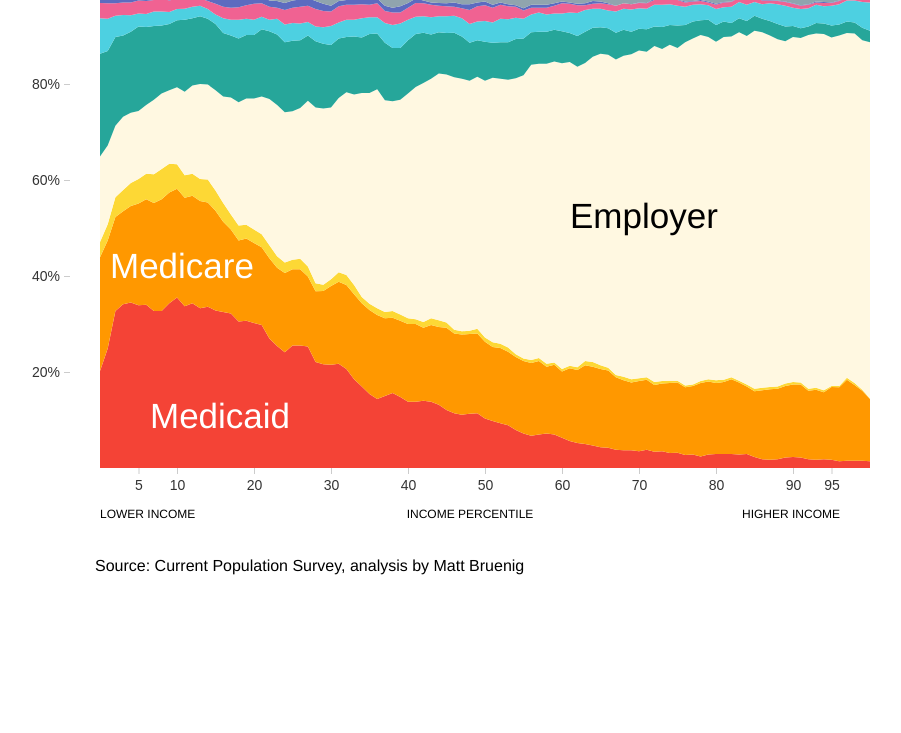
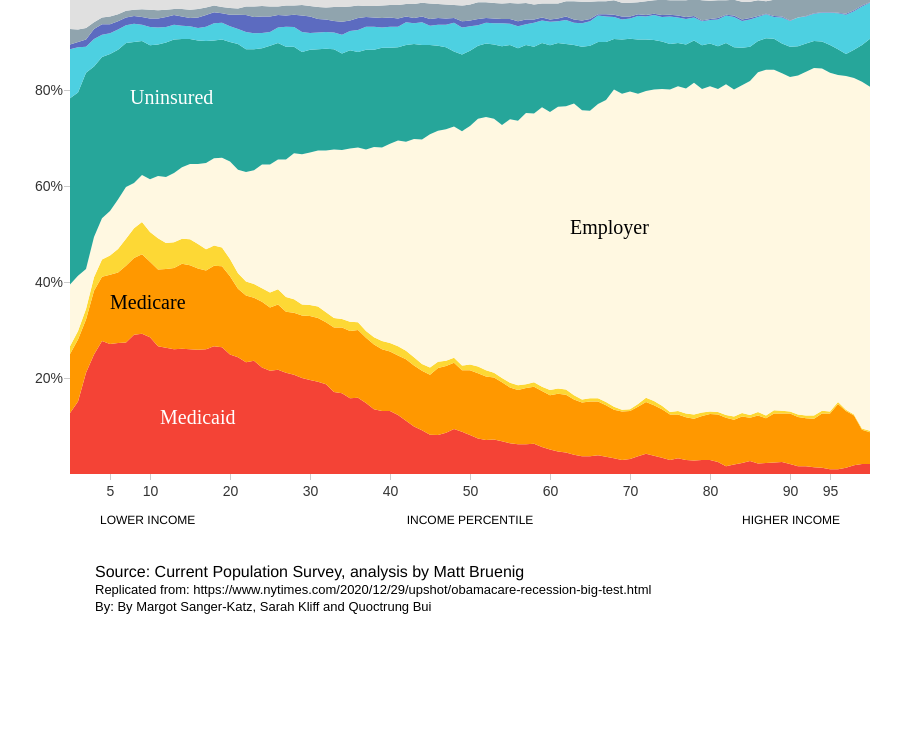
Before and after one commit to BoniOloff/interactive_income_graph, a plain HTML site: page index.html in a window 1280 px wide. Shown: the part 67-800 px from the top of the page, without its empty margins (45-946 px from the left). Drawn offline with nearby package versions, Linux system fonts and the light colour scheme.

Commit message:
Add interactifity to text

```diff
--- a/index.html
+++ b/index.html
@@ -17,6 +17,10 @@
 
         h1 {
             margin: 0 auto;
+            color: #121212;
+            font-family: nyt-cheltenham,georgia,'times new roman',times,serif;
+            font-weight: 700;
+            font-style: italic;
         }
 
         .x .tick line {
@@ -49,6 +53,8 @@
         .label {
             font-size: 35px;
             font-weight: 200;
+            font-size: 20px;
+            font-family: "arial, helvetica, sans-serif";
         }
 
         .axis-label {
@@ -60,7 +66,17 @@
             max-width: 1000px;
             margin: 0 auto;
         }
+
+        .note {
+            max-width: 1000px;
+            font-family: "nyt-franklin", arial, helvetica, sans-serif;
+            font-weight: 500;
+            font-size: 13px;
+            line-height: 17px;
+            margin: 0 auto;
+        }
     </style>
+    <title>Healthcare by income (interactive)</title>
 </head>
 
 <body>
@@ -72,6 +88,8 @@
         <svg width="1050px" height="575px">
         </svg>
         <p class="source">Source: Current Population Survey, analysis by Matt Bruenig</p>
+        <p class="note">Replicated from: https://www.nytimes.com/2020/12/29/upshot/obamacare-recession-big-test.html</p>
+        <p class="note">By: By Margot Sanger-Katz, Sarah Kliff and Quoctrung Bui</p>
 
     </div>
 </body>
@@ -83,7 +101,7 @@
 
     let width = 800;
     let height = 500;
-    let margin = { top: 10, right: 10, bottom: 10, left: 30 };
+    let margin = { top: 10, right: 10, bottom: 10, left: 0 };
 
     let sel_cols = [
             "Medicaid",
@@ -120,6 +138,9 @@
         let series2020 = d3.stack().keys(sel_cols)(d2020);
         let d2009 = data.filter(d => d.year == 2009)
         let series2009 = d3.stack().keys(sel_cols)(d2009);
+        let head = d3.select('h1')
+
+        head.text(`Healthcare by income in ${year_state}`)
 
         let color = d3.scaleOrdinal()
             .domain(sel_cols)
@@ -155,7 +176,7 @@
         let yAxisSettings = d3.axisLeft(y)
             .tickValues([.2, .4, .6, .8])
             .tickSize(6)
-            .tickPadding(4)
+            .tickPadding(1)
             .tickFormat(d3.format(".0%"))
 
         let yAxis = svg
@@ -177,25 +198,32 @@
             .attr("fill", d => color(d.key))
             .attr("d", area)
 
-        svg.append("text")
+        txt_emp = svg.append("text")
             .attr("class", "label")
             .attr("x", 500)
             .attr("y", 250)
             .text("Employer")
 
-        svg.append("text")
+        txt_medicaid = svg.append("text")
             .attr("class", "label")
-            .attr("x", 80)
-            .attr("y", 450)
+            .attr("x", 90)
+            .attr("y", 440)
             .text("Medicaid")
             .style("fill", "white")
 
-        svg.append("text")
+        txt_uninsured = svg.append("text")
+            .attr("class", "label")
+            .attr("x", 60)
+            .attr("y", 120)
+            .text("Uninsured")
+            .style("fill", "white")
+
+        txt_medicare = svg.append("text")
             .attr("class", "label")
             .attr("x", 40)
-            .attr("y", 300)
+            .attr("y", 325)
             .text("Medicare")
-            .style("fill", "white")
+            .style("fill", "black")
 
         svg.append("text")
             .attr("class", "axis-label")
@@ -225,12 +253,62 @@
             if (year_state == 2020) {
                 year_state = 2009
                 dance(series2020)
-                hed.html("U.S. Age Distribution, <span class='highlight'>In 2010</span>")
+                head.text(`Healthcare by income in ${year_state}`)
+
+                txt_emp
+                    .attr("x", 500)
+                    .attr("y", 250)
+
+                txt_medicaid
+                    .transition()
+                    .duration(1000)
+                    .ease(d3.easeLinear)
+                    .attr("x", 70)
+                    .attr("y", 405)
+
+                txt_uninsured
+                    .transition()
+                    .duration(1000)
+                    .ease(d3.easeLinear)
+                    .attr("x", 50)
+                    .attr("y", 90)
+
+                txt_medicare
+                    .transition()
+                    .duration(1000)
+                    .ease(d3.easeLinear)
+                    .attr("x", 40)
+                    .attr("y", 290)
 
             } else {
                 year_state = 2020
                 dance(series2009)
-                hed.html("U.S. Age Distribution, <span class='highlight'>In 2019</span>")
+                head.text(`Healthcare by income in ${year_state}`)
+
+                txt_emp
+                    .attr("x", 500)
+                    .attr("y", 250)
+
+                txt_medicaid
+                    .transition()
+                    .duration(1000)
+                    .ease(d3.easeLinear)
+                    .attr("x", 90)
+                    .attr("y", 440)
+
+                txt_uninsured
+                    .transition()
+                    .duration(1000)
+                    .ease(d3.easeLinear)
+                    .attr("x", 60)
+                    .attr("y", 120)
+
+                txt_medicare
+                    .transition()
+                    .duration(1000)
+                    .ease(d3.easeLinear)
+                    .attr("x", 40)
+                    .attr("y", 325)
             }
             console.log("new year state " + year_state);
         }
@@ -251,7 +329,7 @@
             .attr("d", area)
         }
 
-        var timer = d3.interval(update, 3000) //in milliseconds
+        var timer = d3.interval(update, 2000) //in milliseconds
     })
 
 </script>
```
